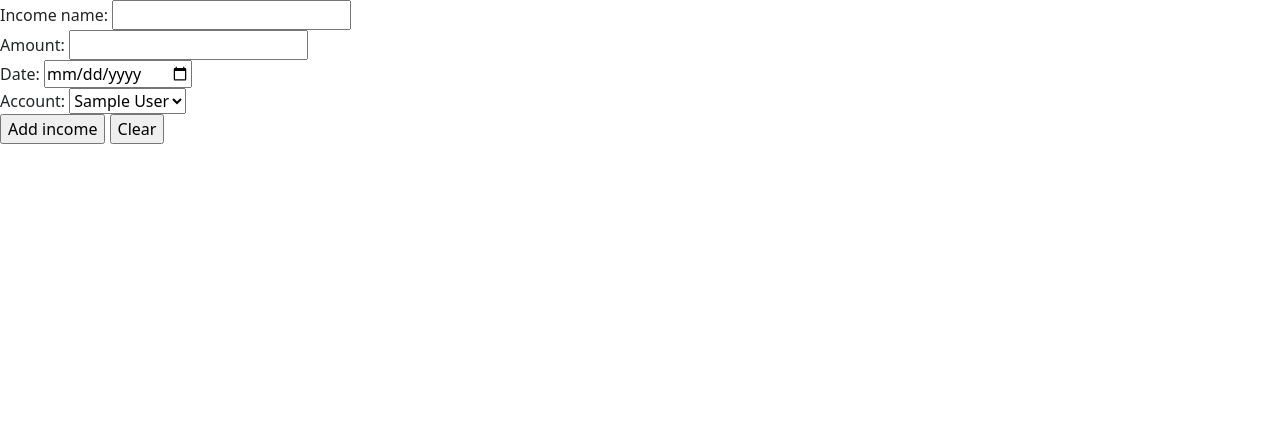
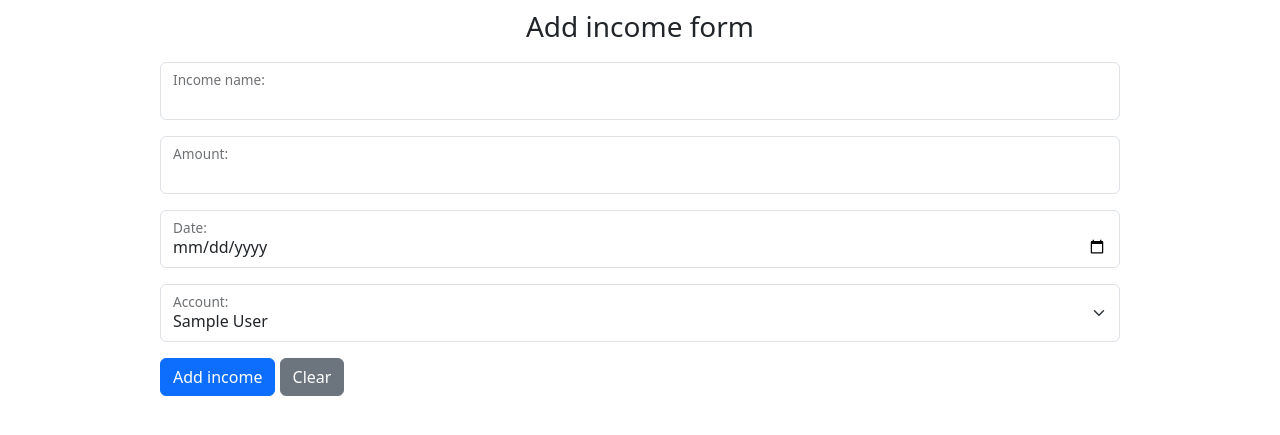
Before and after one commit to m-nadra/BudgetManager, a Flask app: page /add_income in a window 1280 px wide. Shown: the part 58-493 px from the top of the page. Run offline with Flask 3, Linux system fonts and the light colour scheme; tables that the repository leaves empty hold one stand-in row (values such as "Sample post").

Commit message:
bootstrap: change addincome.html style, refresh balance when income amount edit

```diff
--- a/database.py
+++ b/database.py
@@ -471,6 +471,13 @@ def edit_income(name: str, amount: float, date: str, account_id: int, income_id:
     cursor = connection.cursor()
 
     try:
+        balance_change = float(get_income(income_id)[1]) - float(amount)
+        cursor.execute(
+            """
+            UPDATE accounts
+            SET balance = balance - ?
+            WHERE id = (SELECT account_id FROM incomes WHERE id = ?);
+            """, (balance_change, income_id))
         cursor.execute(
             "UPDATE incomes SET name = ?, amount = ?, date = ?, account_id = ? WHERE id = ?;",
             (name, amount, date, account_id, income_id))
--- a/templates/add_income.html
+++ b/templates/add_income.html
@@ -1,23 +1,28 @@
 {% extends "index.html" %}
 {% block content %}
-<form method="POST" action="/incomes">
+<h3 style="text-align: center; padding: 10px;">Add income form</h3>
+<form class="mb-3 w-75 m-auto" method="POST" action="/incomes">
+    <div class="form-floating mb-3">
+        <input type="text" class="form-control" id="name" name="name" required>
         <label for="name">Income name:</label>
-    <input type="text" id="name" name="name" required>
-    <br>
+    </div>
+    <div class="form-floating mb-3">
+        <input type="number" class="form-control" step="0.01" id="amount" name="amount" required>
         <label for="amount">Amount:</label>
-    <input type="number" step="0.01" id="amount" name="amount" required>
-    <br>
+    </div>
+    <div class="form-floating mb-3">
+        <input class="form-control" type="date" id="date" name="date" required>
         <label for="date">Date:</label>
-    <input type="date" id="date" name="date" required>
-    <br>
-    <label for="account">Account:</label>
-    <select id="account" name="account" required>
+    </div>
+    <div class="form-floating mb-3">
+        <select class="form-select" id="account" name="account" required>
             {% for account in accounts %}
             <option value="{{account[0]}}">{{account[1]}}</option>
             {% endfor %}
         </select>
-    <br>
-    <input type="submit" value="Add income">
-    <input type="reset" value="Clear">
+        <label for="account">Account:</label>
+    </div>
+    <input class="btn btn-primary" type="submit" value="Add income">
+    <input class="btn btn-secondary" type="reset" value="Clear">
 </form>
 {% endblock %}
```
Also changed, not shown: templates/edit_income.html (+5 -5 lines). Lines whose indentation alone changed are shown as unchanged.
